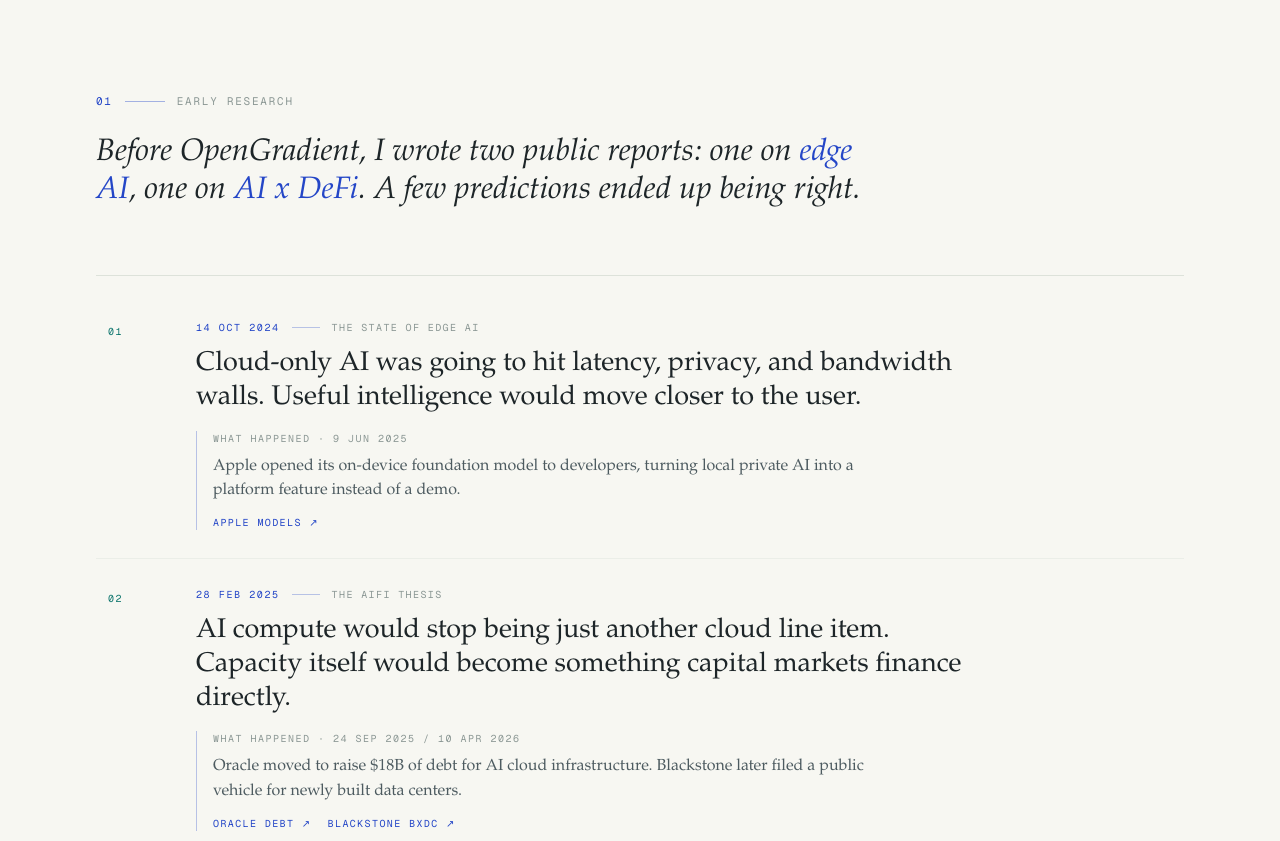
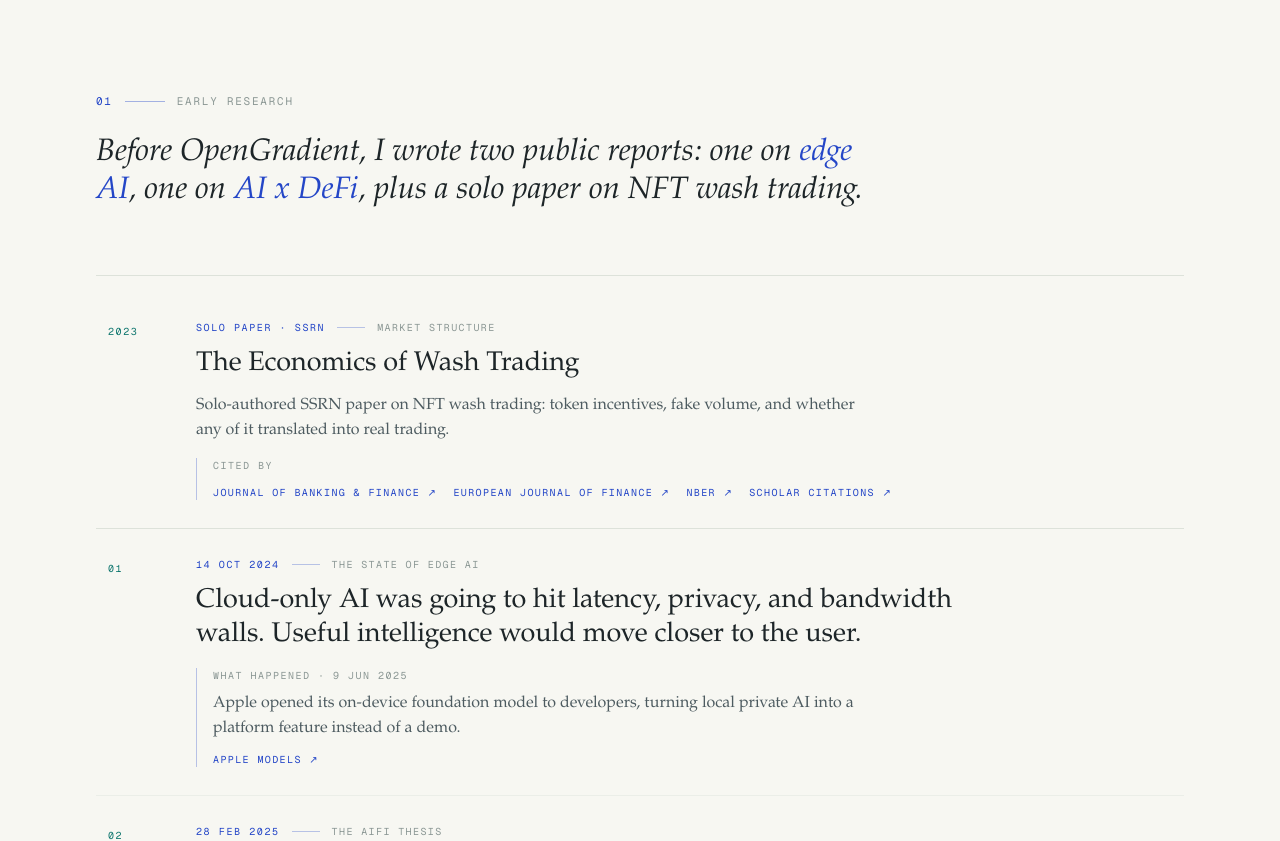
Before and after one commit to 0xadvait/personal_web, a Next.js app: page / in a window 1280 px wide. Shown: the part 740-1581 px from the top of the page. Built offline with nearby package versions, Linux system fonts and the light colour scheme.

Commit message:
Add solo research citations

```diff
--- a/src/components/Thesis.js
+++ b/src/components/Thesis.js
@@ -56,6 +56,32 @@ const datedPredictions = [
   },
 ];
 
+const soloPaper = {
+  year: '2023',
+  title: 'The Economics of Wash Trading',
+  href: 'https://papers.ssrn.com/sol3/papers.cfm?abstract_id=4610162',
+  desc:
+    'Solo-authored SSRN paper on NFT wash trading: token incentives, fake volume, and whether any of it translated into real trading.',
+  citations: [
+    {
+      label: 'Journal of Banking & Finance',
+      href: 'https://www.sciencedirect.com/science/article/abs/pii/S0378426625001499',
+    },
+    {
+      label: 'European Journal of Finance',
+      href: 'https://doi.org/10.1080/1351847X.2026.2624485',
+    },
+    {
+      label: 'NBER',
+      href: 'https://www.nber.org/papers/w34837',
+    },
+    {
+      label: 'Scholar citations',
+      href: 'https://scholar.google.com/scholar?oi=bibs&hl=en&cites=2223007016064564882&as_sdt=5',
+    },
+  ],
+};
+
 export default function Thesis() {
   return (
     <section id="thesis" className="relative border-t border-border py-14 sm:py-20 md:py-24">
@@ -83,14 +109,67 @@ export default function Thesis() {
               >
                 AI x DeFi
               </a>
-              . A few predictions ended up being right.
+              , plus a solo paper on NFT wash trading.
             </>
           }
         />
 
         <Reveal>
           <div className="border-y border-border py-2 sm:py-4">
-            <ol className="divide-y divide-border-soft">
+            <article className="grid gap-4 py-7 sm:grid-cols-[4.25rem_1fr] sm:gap-5 sm:px-3">
+              <div className="font-mono text-[10px] uppercase tracking-[0.16em] text-accent-alt sm:pt-1">
+                {soloPaper.year}
+              </div>
+              <div className="min-w-0">
+                <div className="flex flex-wrap items-center gap-x-3 gap-y-1.5">
+                  <a
+                    href={soloPaper.href}
+                    target="_blank"
+                    rel="noopener noreferrer"
+                    className="font-mono text-[10px] uppercase tracking-[0.16em] text-accent hover:underline underline-offset-[3px]"
+                  >
+                    Solo paper · SSRN
+                  </a>
+                  <span aria-hidden className="hidden h-px w-7 bg-accent/30 sm:inline-block" />
+                  <span className="font-mono text-[9px] uppercase tracking-[0.14em] text-fg-dim sm:text-[10px]">
+                    Market structure
+                  </span>
+                </div>
+                <h3 className="mt-3 max-w-3xl font-serif text-[21px] leading-[1.25] text-fg sm:text-[27px]">
+                  <a
+                    href={soloPaper.href}
+                    target="_blank"
+                    rel="noopener noreferrer"
+                    className="transition-colors hover:text-accent hover:underline underline-offset-[4px]"
+                  >
+                    {soloPaper.title}
+                  </a>
+                </h3>
+                <p className="mt-3 max-w-2xl font-serif text-[15px] leading-[1.55] text-fg-muted sm:text-[16px]">
+                  {soloPaper.desc}
+                </p>
+                <div className="mt-4 border-l border-accent/30 pl-4">
+                  <div className="font-mono text-[9px] uppercase tracking-[0.15em] text-fg-dim sm:text-[10px]">
+                    Cited by
+                  </div>
+                  <div className="mt-3 flex flex-wrap gap-x-4 gap-y-2">
+                    {soloPaper.citations.map((link) => (
+                      <a
+                        key={link.label}
+                        href={link.href}
+                        target="_blank"
+                        rel="noopener noreferrer"
+                        className="inline-flex font-mono text-[10px] uppercase tracking-[0.14em] text-accent hover:underline underline-offset-[3px]"
+                      >
+                        {link.label} ↗
+                      </a>
+                    ))}
+                  </div>
+                </div>
+              </div>
+            </article>
+
+            <ol className="divide-y divide-border-soft border-t border-border">
               {datedPredictions.map((item, index) => (
                 <li
                   key={`${item.source}-${item.evidence ?? item.evidenceLinks?.[0]?.label}`}
--- a/src/components/Work.js
+++ b/src/components/Work.js
@@ -2,50 +2,19 @@ import Image from 'next/image';
 import Reveal from './Reveal';
 import SectionHeader from './SectionHeader';
 
-const items = [
-  {
+const filmCampaign = {
   num: '01',
   label: 'Film campaign',
   title: 'Open intelligence films',
   desc: 'Producer, director, writer. Three OpenGradient launch films.',
-    featured: true,
-    visual: 'campaign',
   links: [
     { label: 'Film I', href: 'https://x.com/OpenGradient/status/2045849964539171274' },
     { label: 'Film II', href: 'https://x.com/OpenGradient/status/2053766717474492927' },
     { label: 'Film III', href: 'https://x.com/OpenGradient/status/2052411220532109321' },
   ],
-  },
-  {
-    num: '02',
-    label: 'Report · 2024',
-    title: 'The State of Edge AI',
-    desc: 'First author. A report on what changes when inference moves closer to the user: latency, privacy, bandwidth, and device constraints.',
-    links: [
-      { label: 'PDF', href: 'https://peri-labs.github.io/docs/assets/files/The_State_of_Edge_AI.pdf' },
-      { label: 'Launch tweet', href: 'https://x.com/advait_jayant/status/1844420752323510351' },
-    ],
-  },
-  {
-    num: '03',
-    label: 'Report',
-    title: 'The AiFi Thesis',
-    desc: 'A thesis for AI x DeFi: compute, data, models, and agents as resources with markets around them.',
-    href: 'https://peri-labs.github.io/docs/assets/files/The_AiFi_Thesis.pdf',
-  },
-  {
-    num: '04',
-    label: 'Paper · SSRN',
-    title: 'The Economics of Wash Trading',
-    desc: 'A paper on manufactured volume, incentives, and market structure in crypto.',
-    href: 'https://papers.ssrn.com/sol3/papers.cfm?abstract_id=4610162',
-  },
-];
+};
 
 export default function Work() {
-  const featured = items.find((item) => item.featured) ?? items[0];
-  const indexItems = items.filter((item) => item !== featured);
-
   return (
     <section id="work" className="relative border-t border-border bg-surface/40 py-14 sm:py-20 md:py-28 lg:py-32">
       <div className="mx-auto max-w-6xl px-5 sm:px-8">
@@ -54,13 +23,9 @@ export default function Work() {
           title="Selected work"
         />
 
-        <div className="grid gap-6 lg:grid-cols-[minmax(0,1.05fr)_minmax(320px,0.95fr)] lg:items-start lg:gap-8">
+        <div className="max-w-3xl">
           <Reveal>
-            <FeaturedWork item={featured} />
-          </Reveal>
-
-          <Reveal delay={0.06}>
-            <WorkIndex items={indexItems} />
+            <FeaturedWork item={filmCampaign} />
           </Reveal>
         </div>
       </div>
@@ -130,59 +95,6 @@ function FeaturedWork({ item }) {
   );
 }
 
-function WorkIndex({ items }) {
-  return (
-    <aside className="h-full border-y border-border py-4 sm:py-5">
-      <div className="flex items-center justify-between gap-4 px-0 font-mono text-[10px] uppercase tracking-[0.16em] text-accent">
-        <span>Work index</span>
-        <span className="text-fg-dim">{String(items.length).padStart(2, '0')} entries</span>
-      </div>
-      <ul className="mt-4 divide-y divide-border-soft border-t border-border">
-        {items.map((item) => (
-          <li key={item.title}>
-            <WorkRow item={item} />
-          </li>
-        ))}
-      </ul>
-    </aside>
-  );
-}
-
-function WorkRow({ item }) {
-  const primaryHref = item.href ?? item.links?.[0]?.href;
-  const primaryLabel = item.href ? item.title : `${item.title} — ${item.links?.[0]?.label}`;
-
-  return (
-    <a
-      href={primaryHref}
-      target="_blank"
-      rel="noopener noreferrer"
-      aria-label={`${primaryLabel} (opens in a new tab)`}
-      className="group grid gap-3 py-5 transition-colors hover:bg-surface-soft/55 sm:grid-cols-[4.5rem_1fr] sm:gap-5 sm:px-3"
-    >
-      <div className="font-mono text-[10px] uppercase tracking-[0.16em] text-accent-alt">
-        {item.num}
-      </div>
-      <div className="min-w-0">
-        <div className="flex items-center justify-between gap-4">
-          <div className="font-mono text-[10px] uppercase tracking-[0.14em] text-accent">
-            {item.label}
-          </div>
-          <span aria-hidden className="text-fg-faint transition-all group-hover:translate-x-0.5 group-hover:text-accent">
-            ↗
-          </span>
-        </div>
-        <h3 className="mt-2 font-serif text-[24px] leading-[1.12] text-fg transition-colors group-hover:text-accent sm:text-[28px]">
-          {item.title}
-        </h3>
-        <p className="mt-2 max-w-xl font-serif text-[14.5px] leading-[1.5] text-fg-muted">
-          {item.desc}
-        </p>
-      </div>
-    </a>
-  );
-}
-
 function CampaignVisual() {
   return (
     <div className="relative min-h-[235px] overflow-hidden border-b border-border bg-fg sm:min-h-[300px] lg:min-h-[380px]">
```
Lines whose indentation alone changed are shown as unchanged.
